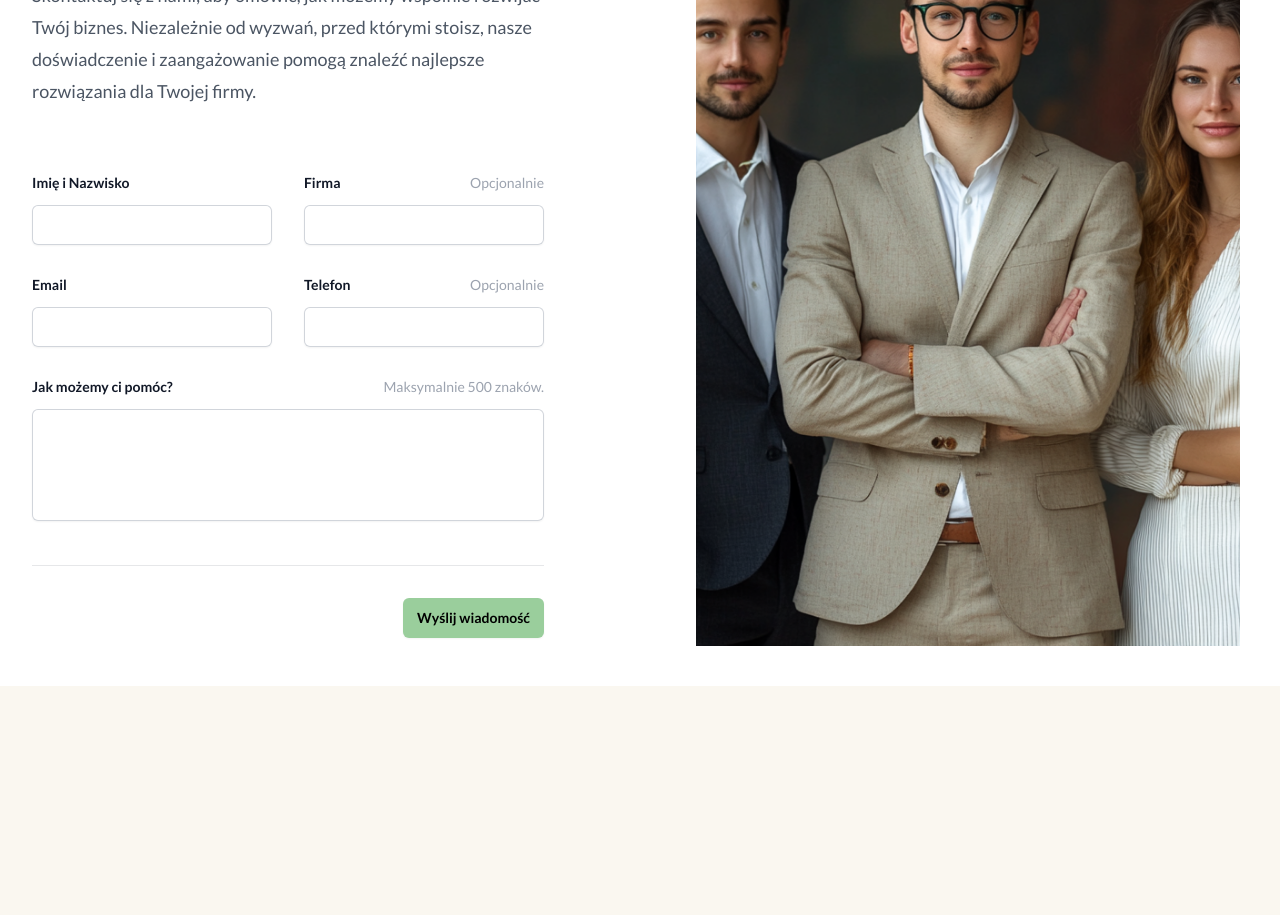
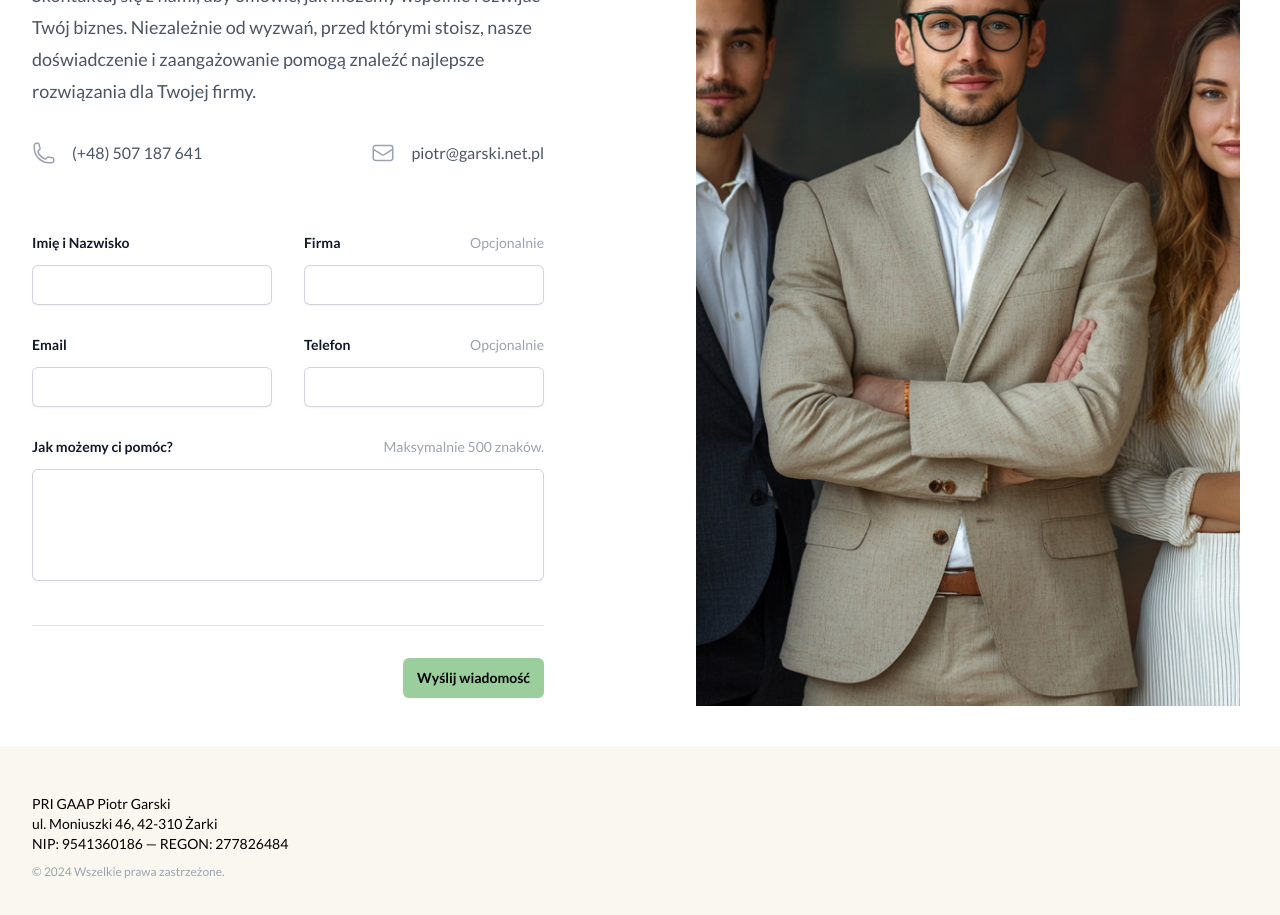
Before and after one commit to margsoftbf/cgi, a React (Vite) app: page / in a window 1280 px wide. Shown: the part 3560-4475 px from the top of the page. Before the commit the page ends 4246 px from the top, so only its background shows below. Built offline with nearby package versions, Linux system fonts and the light colour scheme.

Commit message:
add footer

```diff
--- a/src/App.jsx
+++ b/src/App.jsx
@@ -7,6 +7,7 @@ import LogoSlider from './components/Slider';
 import Offers from './components/Offers';
 import TrustedBy from './components/TrustedBy';
 import Contact from './components/Contact';
+import Footer from './components/Footer';
 
 function App() {
 	return (
@@ -19,6 +20,7 @@ function App() {
 			<TrustedBy />
 			<Offers />
 			<Contact />
+			<Footer />
 		</>
 	);
 }
--- a/src/components/Contact.jsx
+++ b/src/components/Contact.jsx
@@ -71,7 +71,7 @@ const Contact = () => {
 	};
 
 	return (
-		<section id="contact" className='relative bg-white'>
+		<section id='contact' className='relative bg-white'>
 			<div className='lg:absolute lg:inset-0 lg:left-1/2 m-2 lg:m-12 p-2'>
 				<img
 					alt=''
@@ -92,6 +92,59 @@ const Contact = () => {
 							doświadczenie i zaangażowanie pomogą znaleźć najlepsze rozwiązania
 							dla Twojej firmy.
 						</p>
+						<div className='mt-8 text-base leading-7 text-gray-600 flex items-center justify-between'>
+							<div className='flex gap-x-4'>
+								<dt className='flex-none'>
+									<span className='sr-only'>Telephone</span>
+									<svg
+										className='h-7 w-6 text-gray-400'
+										fill='none'
+										viewBox='0 0 24 24'
+										strokeWidth='1.5'
+										stroke='currentColor'
+										aria-hidden='true'
+									>
+										<path
+											strokeLinecap='round'
+											strokeLinejoin='round'
+											d='M2.25 6.75c0 8.284 6.716 15 15 15h2.25a2.25 2.25 0 002.25-2.25v-1.372c0-.516-.351-.966-.852-1.091l-4.423-1.106c-.44-.11-.902.055-1.173.417l-.97 1.293c-.282.376-.769.542-1.21.38a12.035 12.035 0 01-7.143-7.143c-.162-.441.004-.928.38-1.21l1.293-.97c.363-.271.527-.734.417-1.173L6.963 3.102a1.125 1.125 0 00-1.091-.852H4.5A2.25 2.25 0 002.25 4.5v2.25z'
+										/>
+									</svg>
+								</dt>
+								<dd>
+									<a className='hover:text-gray-900' href='tel:+48507187641'>
+										(+48) 507 187 641
+									</a>
+								</dd>
+							</div>
+							<div className='flex gap-x-4'>
+								<dt className='flex-none'>
+									<span className='sr-only'>Email</span>
+									<svg
+										className='h-7 w-6 text-gray-400'
+										fill='none'
+										viewBox='0 0 24 24'
+										strokeWidth='1.5'
+										stroke='currentColor'
+										aria-hidden='true'
+									>
+										<path
+											strokeLinecap='round'
+											strokeLinejoin='round'
+											d='M21.75 6.75v10.5a2.25 2.25 0 01-2.25 2.25h-15a2.25 2.25 0 01-2.25-2.25V6.75m19.5 0A2.25 2.25 0 0019.5 4.5h-15a2.25 2.25 0 00-2.25 2.25m19.5 0v.243a2.25 2.25 0 01-1.07 1.916l-7.5 4.615a2.25 2.25 0 01-2.36 0L3.32 8.91a2.25 2.25 0 01-1.07-1.916V6.75'
+										/>
+									</svg>
+								</dt>
+								<dd>
+									<a
+										className='hover:text-gray-900'
+										href='mailto:piotr@garski.net.pl'
+									>
+										piotr@garski.net.pl
+									</a>
+								</dd>
+							</div>
+						</div>
 						<form onSubmit={handleSubmit(onSubmit)} className='mt-16'>
 							<div className='grid grid-cols-1 gap-x-8 gap-y-6 sm:grid-cols-2'>
 								<div>
--- /dev/null
+++ b/src/components/Footer.jsx
@@ -0,0 +1,21 @@
+
+export default function Footer() {
+	return (
+		<footer className=''>
+			<div className='mx-auto max-w-7xl px-6 py-12 md:flex md:items-center md:justify-between lg:px-8'>
+				<div className='mt-8 md:order-1 md:mt-0'>
+					<div className='text-center md:text-left'>
+						<p className='text-sm leading-5'>PRI GAAP Piotr Garski</p>
+						<p className='text-sm leading-5'>ul. Moniuszki 46, 42-310 Żarki</p>
+						<p className='text-sm leading-5'>
+							NIP: 9541360186 — REGON: 277826484
+						</p>
+					</div>
+					<p className='mt-2 text-center text-xs leading-5 text-gray-400 md:text-left'>
+						&copy; 2024 Wszelkie prawa zastrzeżone.
+					</p>
+				</div>
+			</div>
+		</footer>
+	);
+}
```
